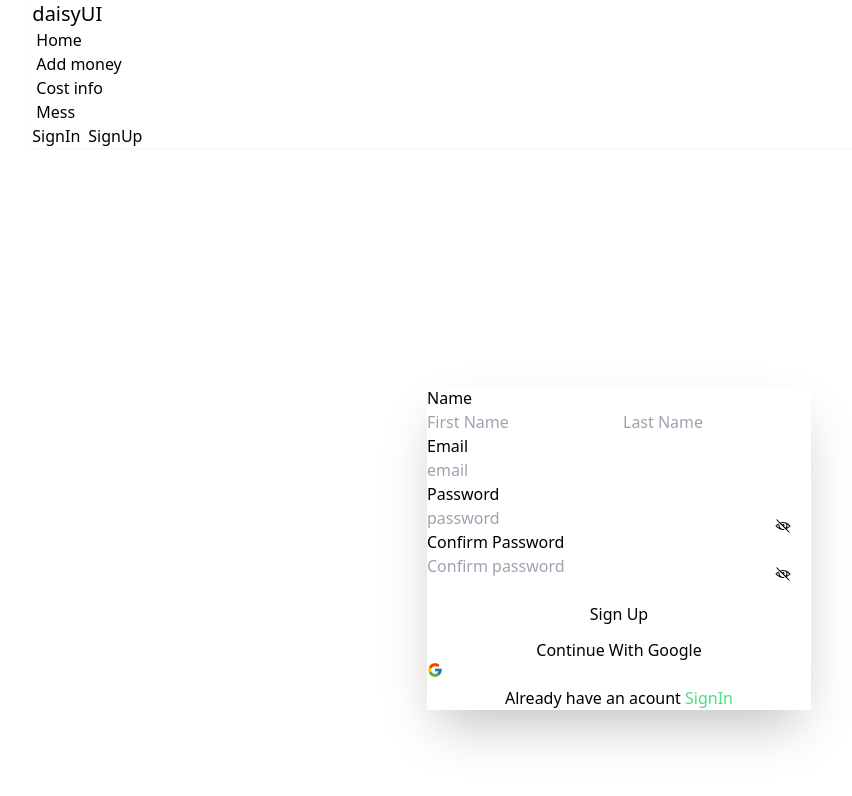
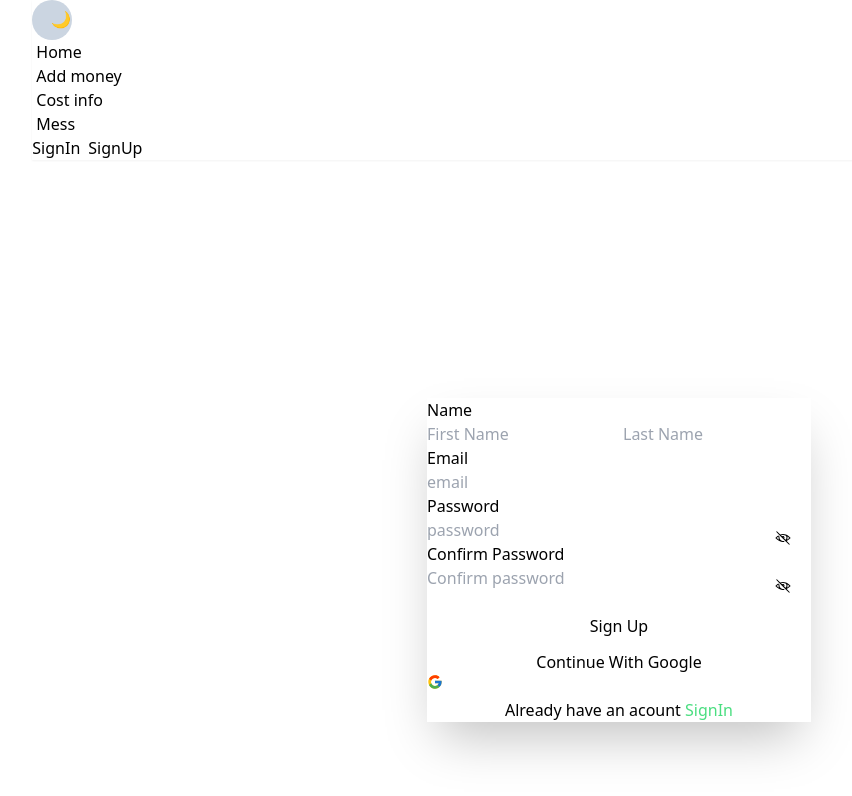
Before and after one commit to nahid6677/messManager, a React (Vite) app: page /signup in a window 1280 px wide. Shown: the top 796 px of the page, without its empty margins (21-873 px from the left). Built offline with nearby package versions, Linux system fonts and the light colour scheme; no server answers.

Commit message:
set them toggle

```diff
--- a/src/component/authentication/SingUp.jsx
+++ b/src/component/authentication/SingUp.jsx
@@ -73,15 +73,13 @@ const SingUp = () => {
                 navigate("/")
                 console.log(result);
             })
-            .catch(err =>{
+            .catch(err => {
                 setLoading(false)
                 console.log(err)
             })
     }
 
     return (
-
-
         <div className='flex justify-center min-h-screen items-center'>
             <div className="card bg-base-100 w-full max-w-sm shrink-0 shadow-2xl">
                 <form onSubmit={handleSignup} className="card-body">
--- a/src/component/context/AuthProvider.jsx
+++ b/src/component/context/AuthProvider.jsx
@@ -7,6 +7,7 @@ const AuthProvider = ({ children }) => {
     const [user, setUser] = useState(null);
     const [loading, setLoading] = useState(true);
     const [borderC, setBorderC]  = useState(1);
+    const [theme, setTheme] = useState(null);
     const provider = new GoogleAuthProvider();
 
     // console.log(loading)
@@ -42,7 +43,9 @@ const AuthProvider = ({ children }) => {
         pupupLogin,
         setUser,
         setBorderC,
-        borderC
+        borderC,
+        setTheme,
+        theme
 
     }
     // console.log(user)
--- a/src/component/navbar/Navbar.jsx
+++ b/src/component/navbar/Navbar.jsx
@@ -2,13 +2,15 @@ import React, { useContext } from 'react';
 import { Link, NavLink } from 'react-router-dom';
 import AuthContext from '../context/AuthContext';
 import { FaRegUser } from 'react-icons/fa';
+import ThemToggle from '../toggle/ThemToggle';
 
 const Navbar = () => {
     const { user } = useContext(AuthContext);
     return (
         <div className="navbar bg-base-100 shadow-sm mx-auto w-11/12">
             <div className="navbar-start sm:block hidden">
-                <a className="btn btn-ghost text-xl">daisyUI</a>
+                {/* <a className="btn btn-ghost text-xl">daisyUI</a> */}
+                <ThemToggle></ThemToggle>
             </div>
             <div className="navbar-center ">
                 <ul className="menu menu-horizontal px-1">
--- /dev/null
+++ b/src/component/toggle/ThemToggle.jsx
@@ -0,0 +1,28 @@
+import React, { useContext, useEffect } from 'react';
+import AuthContext from '../context/AuthContext';
+
+const ThemToggle = () => {
+    const { theme, setTheme } = useContext(AuthContext);
+    useEffect(() => {
+        const storedTheme = localStorage.getItem("theme") || "light";
+        setTheme(storedTheme);
+    }, []);
+
+    useEffect(() => {
+        if (theme) {
+            document.documentElement.setAttribute("data-theme", theme);
+            localStorage.setItem("theme", theme);
+        }
+    }, [theme]);
+
+    const toggleTheme = () => {
+        setTheme(prev => (prev === "light" ? "dark" : "light"));
+    };
+    return (
+        <button onClick={toggleTheme} className={`btn rounded-full flex justify-center items-center pb-[2px] pl-[17px] h-10 w-10 ${theme === 'dark' ? 'bg-[#6ac045]' : 'bg-slate-300'}`}>
+            {theme === "light" ? "🌙" : "☀️"}
+        </button>
+    );
+};
+
+export default ThemToggle;
```
Lines whose indentation alone changed are shown as unchanged.
